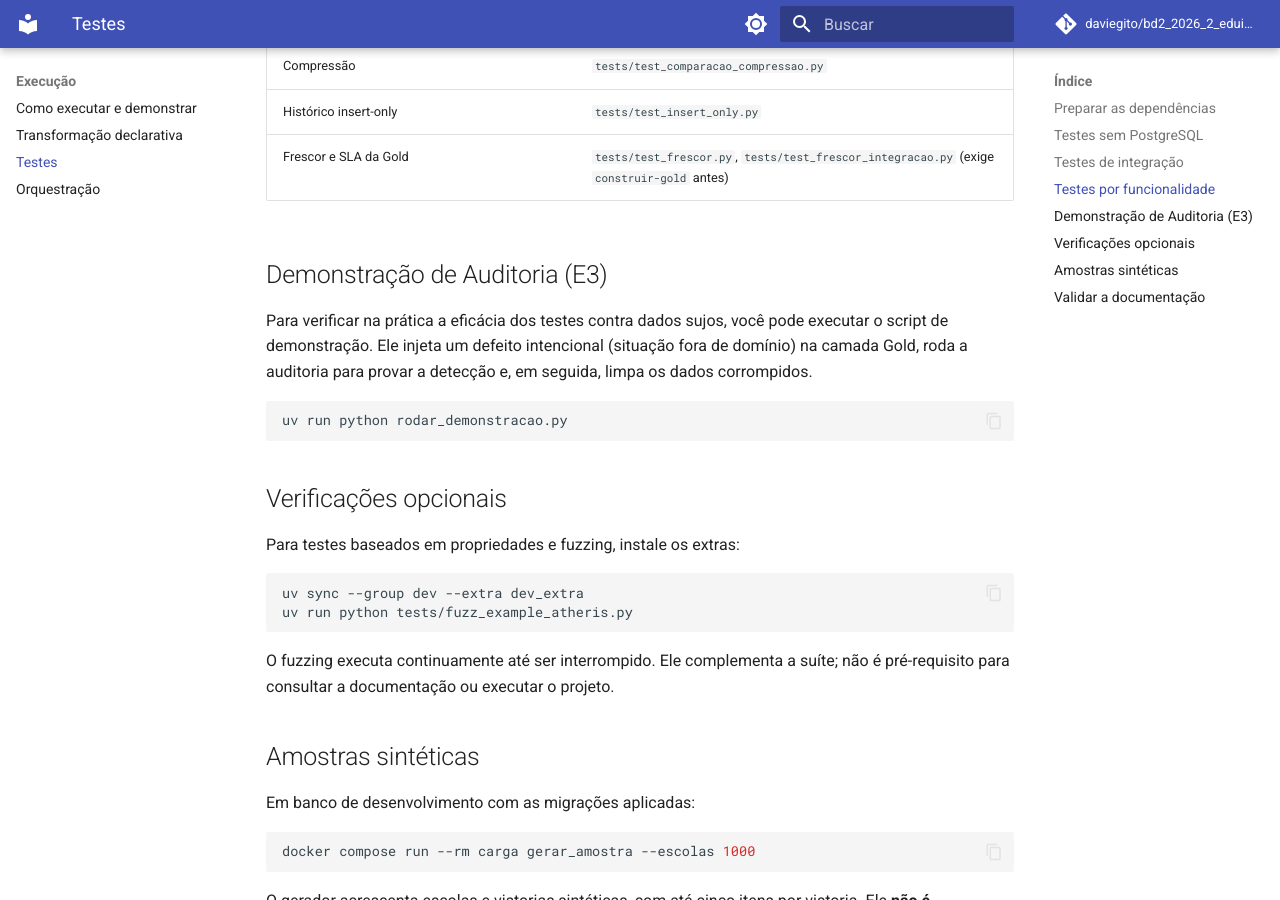
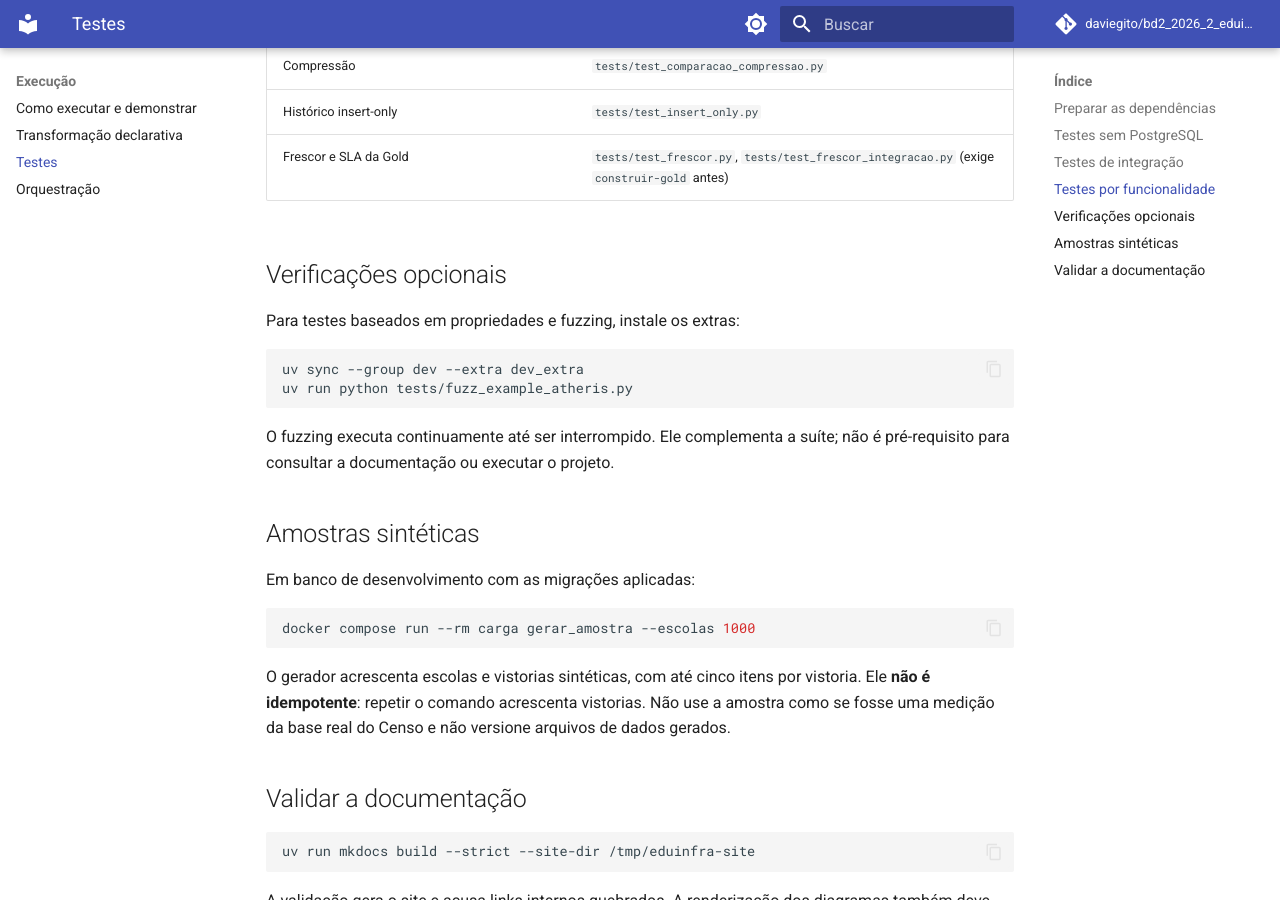
Before and after one commit to daviegito/bd2_2026_2_eduinfra, an MkDocs documentation site: the page built from docs/testes.md, in a window 1280 px wide and 900 px high, scrolled down 2157 px. Built offline with MkDocs 1.6.1 and Material for MkDocs 9.7.7, drawn with Linux system fonts in a browser that asks for light colours; comment, search, counter and statistics services are not loaded.

Commit message:
chore: preserva demonstração e documentação da auditoria da main

````diff
--- a/docs/testes.md
+++ b/docs/testes.md
@@ -72,14 +72,6 @@ O script injetará dados fora do domínio esperado (ERRO_DE_DOMINIO), comprovar
 | Histórico insert-only | `tests/test_insert_only.py` |
 | Frescor e SLA da Gold | `tests/test_frescor.py`, `tests/test_frescor_integracao.py` (exige `construir-gold` antes) |
 
-## Demonstração de Auditoria (E3)
-
-Para verificar na prática a eficácia dos testes contra dados sujos, você pode executar o script de demonstração. Ele injeta um defeito intencional (situação fora de domínio) na camada Gold, roda a auditoria para provar a detecção e, em seguida, limpa os dados corrompidos.
-
-```bash
-uv run python rodar_demonstracao.py
-```
-
 ## Verificações opcionais
 
 Para testes baseados em propriedades e fuzzing, instale os extras:
````
Also changed, not shown: AI-USAGE.md (+6 -0 lines), 1 other file.
